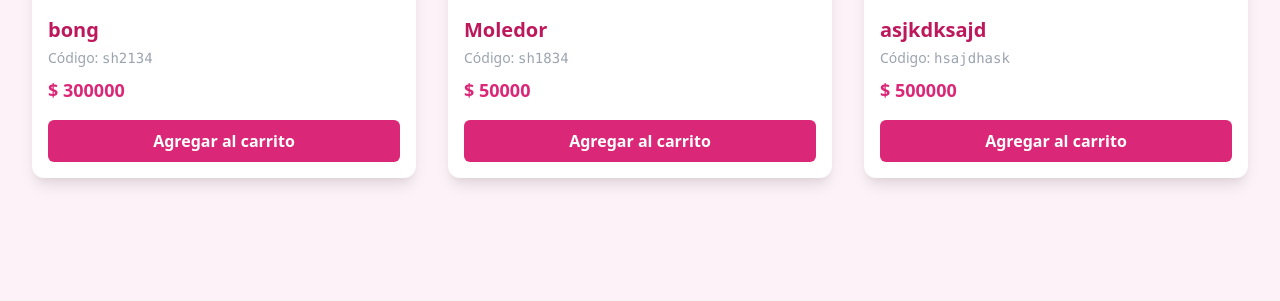
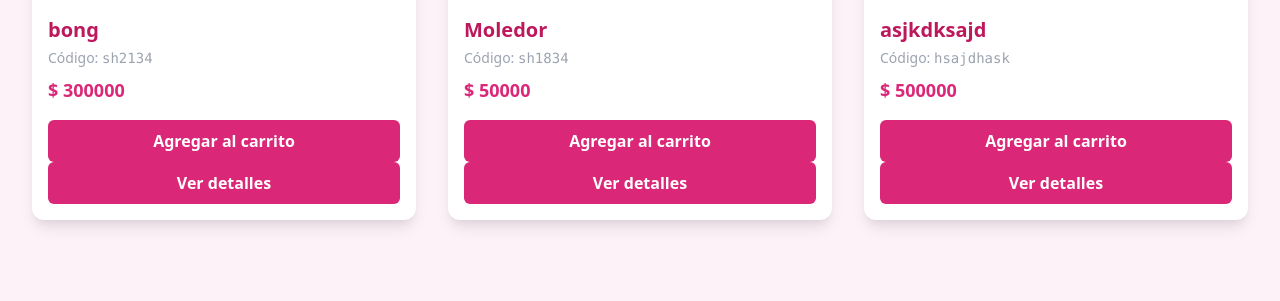
Before and after one commit to rodriggonzalezm/sexshop, a Django app: page /catalogo/ in a window 1280 px wide. Shown: the part 432-733 px from the top of the page. Run offline with Django 5.2, Linux system fonts and the light colour scheme; data comes from the database, SQL or seed files in the repository.

Commit message:
Agregar vista de detalle de producto e imágenes adicionalessssss

```diff
--- a/core/templates/core/catalogo.html
+++ b/core/templates/core/catalogo.html
@@ -13,7 +13,9 @@ Catálogo de Productos Eróticos | Triple Equis, Sexshop en Concepción
   {% if messages %}
   <div class="mb-6 max-w-3xl mx-auto">
     {% for message in messages %}
-        <div class="bg-pink-500 hover:bg-pink-600 text-white font-semibold py-3 px-6 rounded shadow-md transition-colors duration-300" role="alert" aria-live="polite">
+    <div
+      class="bg-pink-500 hover:bg-pink-600 text-white font-semibold py-3 px-6 rounded shadow-md transition-colors duration-300"
+      role="alert" aria-live="polite">
       <strong class="mr-1">¡Éxito!</strong>{{ message }}
     </div>
     {% endfor %}
@@ -26,9 +28,8 @@ Catálogo de Productos Eróticos | Triple Equis, Sexshop en Concepción
 
       <a href="{% url 'producto_detalle' producto.codigo %}" class="block hover:opacity-90 transition duration-200">
         {% if producto.imagen %}
-            <img src="{{ producto.imagen.url }}"
-                 alt="Producto: {{ producto.nombre }}"
-                 class="rounded-t-xl h-56 w-full object-cover" loading="lazy">
+        <img src="{{ producto.imagen.url }}" alt="Producto: {{ producto.nombre }}"
+          class="rounded-t-xl h-56 w-full object-contain" loading="lazy">
         {% else %}
         <div class="bg-gray-200 h-56 flex items-center justify-center rounded-t-xl text-gray-400 italic select-none">
           Imagen no disponible
@@ -50,6 +51,12 @@ Catálogo de Productos Eróticos | Triple Equis, Sexshop en Concepción
             aria-label="Agregar {{ producto.nombre }} al carrito">
             Agregar al carrito
           </button>
+          <a href="{% url 'producto_detalle' producto.codigo %}"
+            class="w-full block bg-pink-600 hover:bg-pink-700 text-white font-semibold py-2 rounded-md focus:outline-none focus:ring-2 focus:ring-pink-400 focus:ring-offset-1 transition-colors duration-200 text-center"
+            role="button" aria-label="Ver detalles de {{ producto.nombre }}">
+            Ver detalles
+          </a>
+
         </form>
       </div>
     </article>
```
Lines whose indentation alone changed are shown as unchanged.
